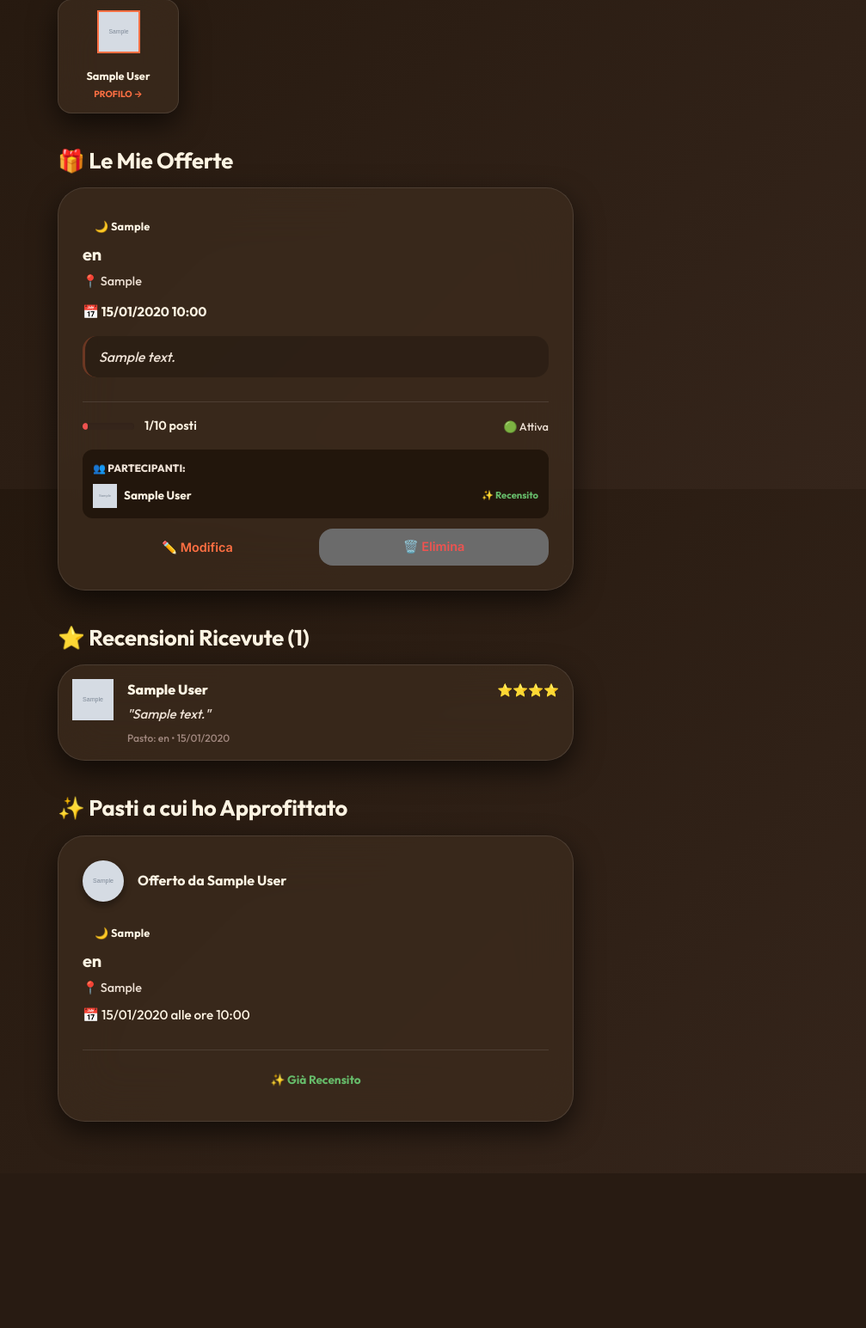
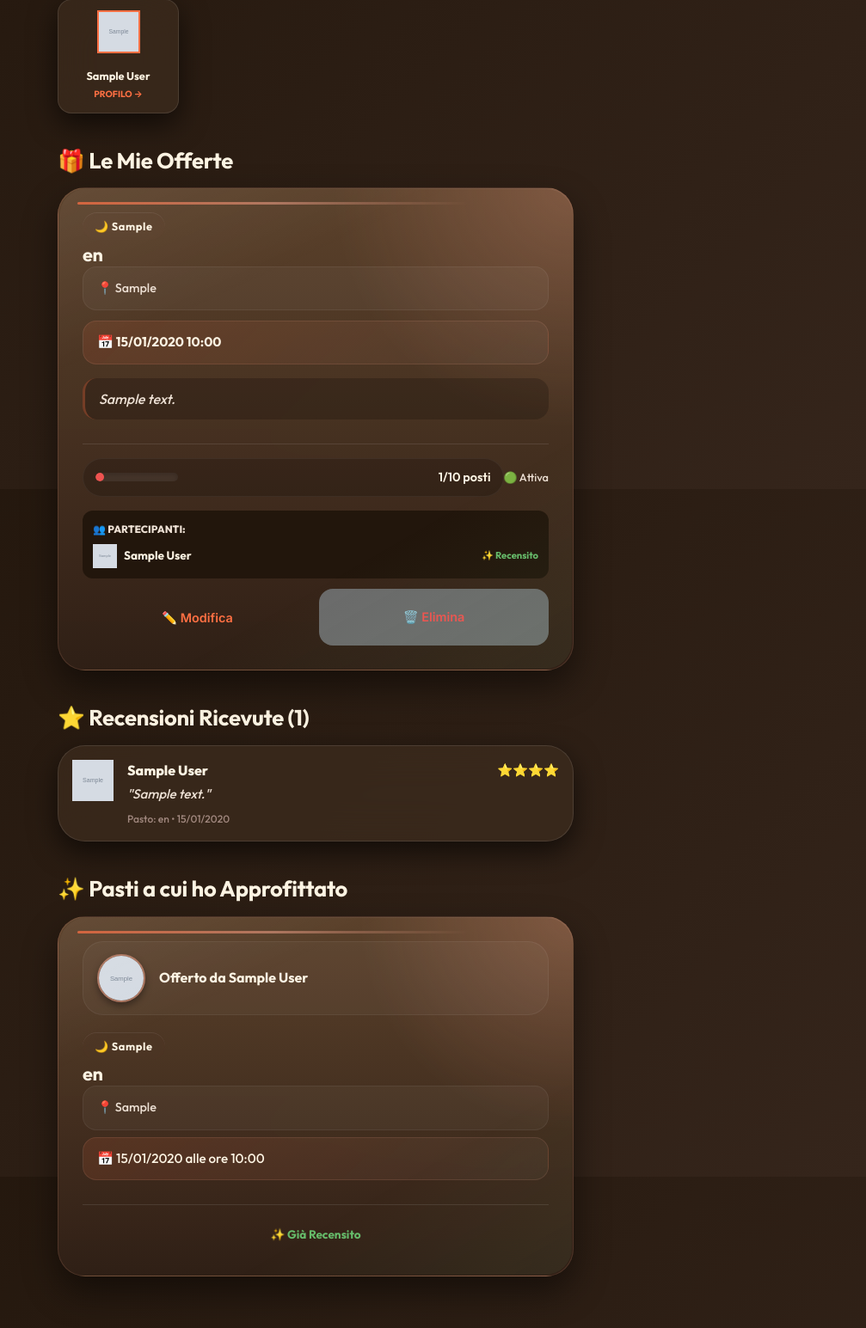
Before and after one commit to mellutecno/ApprofittOffro, a Flask app: page /profile in a window 1280 px wide. Shown: the part 1831-3376 px from the top of the page at 86% size, without its empty margins (273-1280 px from the left). Before the commit the page ends 3196 px from the top, so only its background shows below. Run offline with Flask 3, Linux system fonts and the light colour scheme; a user stored in the database is signed in; tables that the repository leaves empty hold one stand-in row (values such as "Sample post"); grey boxes marked "Sample" are stand-in pictures; some libraries are stand-ins or nearby versions.

Commit message:
Style: enrich offer card visuals

```diff
--- a/execution/static/css/styles.css
+++ b/execution/static/css/styles.css
@@ -774,14 +774,18 @@ textarea.form-control {
 
 /* --- Offer Card (Clean White) --- */
 .offer-card {
-    background: var(--bg-card);
+    background:
+        radial-gradient(circle at top right, rgba(255, 171, 145, 0.22), transparent 34%),
+        linear-gradient(180deg, rgba(94, 67, 45, 0.96) 0%, rgba(48, 32, 22, 0.98) 100%);
     backdrop-filter: blur(32px);
     -webkit-backdrop-filter: blur(32px);
-    border: 1px solid var(--border);
+    border: 1px solid rgba(255, 171, 145, 0.14);
     border-radius: var(--radius-lg);
     padding: 28px;
     transition: var(--transition);
-    box-shadow: var(--shadow-md);
+    box-shadow:
+        0 18px 40px rgba(0, 0, 0, 0.48),
+        inset 0 1px 0 rgba(255, 255, 255, 0.06);
     display: flex;
     flex-direction: column;
     gap: 20px;
@@ -789,40 +793,60 @@ textarea.form-control {
     overflow: hidden;
 }
 
+.offer-card::before {
+    content: '';
+    position: absolute;
+    inset: 1px;
+    border-radius: calc(var(--radius-lg) - 1px);
+    background:
+        linear-gradient(155deg, rgba(255, 255, 255, 0.06), transparent 26%),
+        linear-gradient(330deg, rgba(129, 199, 132, 0.08), transparent 30%);
+    pointer-events: none;
+}
+
 .offer-card::after {
     content: '';
     position: absolute;
-    top: 0;
-    left: 0;
-    width: 4px;
-    height: 100%;
-    background: var(--primary);
-    opacity: 0;
-    transition: opacity 0.3s ease;
+    top: 16px;
+    left: 22px;
+    width: calc(100% - 44px);
+    height: 3px;
+    border-radius: 999px;
+    background: linear-gradient(90deg, var(--primary), rgba(255, 171, 145, 0.7), transparent 82%);
+    opacity: 0.72;
+    transition: transform 0.3s ease, opacity 0.3s ease;
 }
 
 .offer-card:hover {
-    border-color: var(--primary-light);
-    box-shadow: var(--shadow-lg);
-    transform: translateY(-5px);
+    border-color: rgba(255, 171, 145, 0.3);
+    box-shadow:
+        0 28px 60px rgba(0, 0, 0, 0.62),
+        0 0 28px rgba(255, 112, 67, 0.16);
+    transform: translateY(-7px) scale(1.01);
 }
 
 .offer-card:hover::after {
     opacity: 1;
+    transform: translateX(6px);
 }
 
 .offer-card-header {
     display: flex;
     align-items: center;
     gap: 16px;
+    padding: 14px 16px;
+    background: rgba(255, 255, 255, 0.035);
+    border: 1px solid rgba(255, 255, 255, 0.06);
+    border-radius: var(--radius-md);
 }
 
 .offer-card-header .avatar {
-    width: 48px;
-    height: 48px;
+    width: 56px;
+    height: 56px;
     border-radius: 50%;
     object-fit: cover;
     box-shadow: var(--shadow-sm);
+    border: 2px solid rgba(255, 171, 145, 0.5);
 }
 
 .offer-card-header .info {
@@ -837,7 +861,7 @@ textarea.form-control {
 
 .offer-card-header .info .meta {
     font-size: 0.85rem;
-    color: var(--text-light);
+    color: #F8C7B4;
 }
 
 /* Badges dei pasti super eleganti */
@@ -849,7 +873,10 @@ textarea.form-control {
     border-radius: 100px;
     font-size: 0.8rem;
     font-weight: 700;
-    letter-spacing: 0.02em;
+    letter-spacing: 0.05em;
+    box-shadow: inset 0 1px 0 rgba(255, 255, 255, 0.08);
+    backdrop-filter: blur(14px);
+    -webkit-backdrop-filter: blur(14px);
 }
 
 .badge-colazione {
@@ -871,17 +898,22 @@ textarea.form-control {
 }
 
 .offer-card-body h4 {
-    font-size: 1.25rem;
+    font-size: 1.35rem;
     margin-top: 4px;
-    margin-bottom: 8px;
+    margin-bottom: 0;
+    letter-spacing: -0.02em;
 }
 
 .offer-card-body .address {
     font-size: 0.9rem;
     color: var(--text-muted);
-    display: flex;
-    align-items: center;
-    gap: 6px;
+    display: grid;
+    gap: 10px;
+    padding: 14px 16px;
+    background: rgba(255, 255, 255, 0.04);
+    border: 1px solid rgba(255, 255, 255, 0.06);
+    border-radius: var(--radius-sm);
+    line-height: 1.5;
 }
 
 .offer-card-body .datetime-info {
@@ -892,6 +924,10 @@ textarea.form-control {
     color: var(--text-main);
     margin-top: 12px;
     font-weight: 700;
+    padding: 12px 16px;
+    background: linear-gradient(135deg, rgba(255, 112, 67, 0.12), rgba(255, 255, 255, 0.04));
+    border: 1px solid rgba(255, 171, 145, 0.12);
+    border-radius: var(--radius-sm);
 }
 
 .offer-card-body .description {
@@ -910,6 +946,7 @@ textarea.form-control {
     display: flex;
     align-items: center;
     justify-content: space-between;
+    flex-wrap: wrap;
     gap: 16px;
     margin-top: 8px;
     padding-top: 16px;
@@ -919,25 +956,38 @@ textarea.form-control {
 .spots-indicator {
     display: flex;
     align-items: center;
+    justify-content: space-between;
     gap: 12px;
     font-size: 0.9rem;
     font-weight: 600;
     color: var(--text-main);
+    flex: 1;
+    padding: 10px 14px;
+    background: rgba(0, 0, 0, 0.18);
+    border: 1px solid rgba(255, 255, 255, 0.05);
+    border-radius: 999px;
+}
+
+.offer-card-footer [data-offer-actions] {
+    display: flex;
+    gap: 10px;
+    flex-wrap: wrap;
+    justify-content: flex-end;
 }
 
 .spots-bar {
-    width: 60px;
-    height: 8px;
-    background: var(--bg-surface);
-    border-radius: 4px;
+    width: 96px;
+    height: 10px;
+    background: rgba(255, 255, 255, 0.08);
+    border-radius: 999px;
     overflow: hidden;
-    box-shadow: inset 0 1px 2px rgba(0,0,0,0.05);
+    box-shadow: inset 0 2px 6px rgba(0, 0, 0, 0.2);
 }
 
 .spots-bar-fill {
     height: 100%;
-    border-radius: 4px;
-    background: var(--success);
+    border-radius: 999px;
+    background: linear-gradient(90deg, var(--accent), #B7E6A7);
     transition: width 0.5s ease;
 }
 
```
